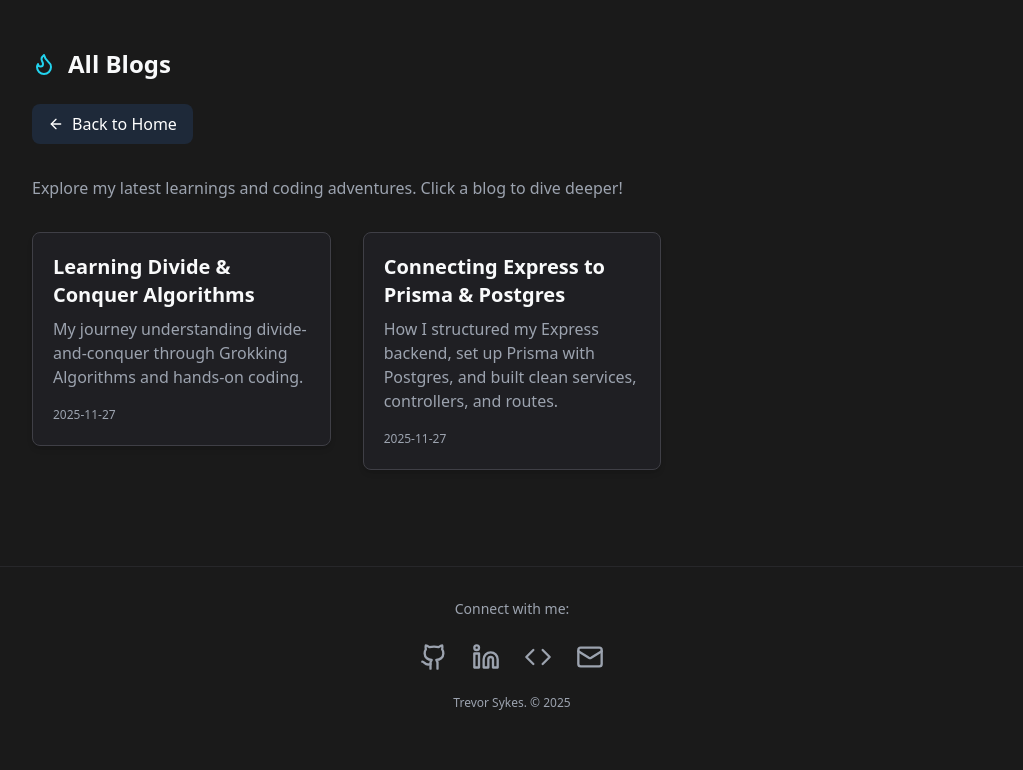
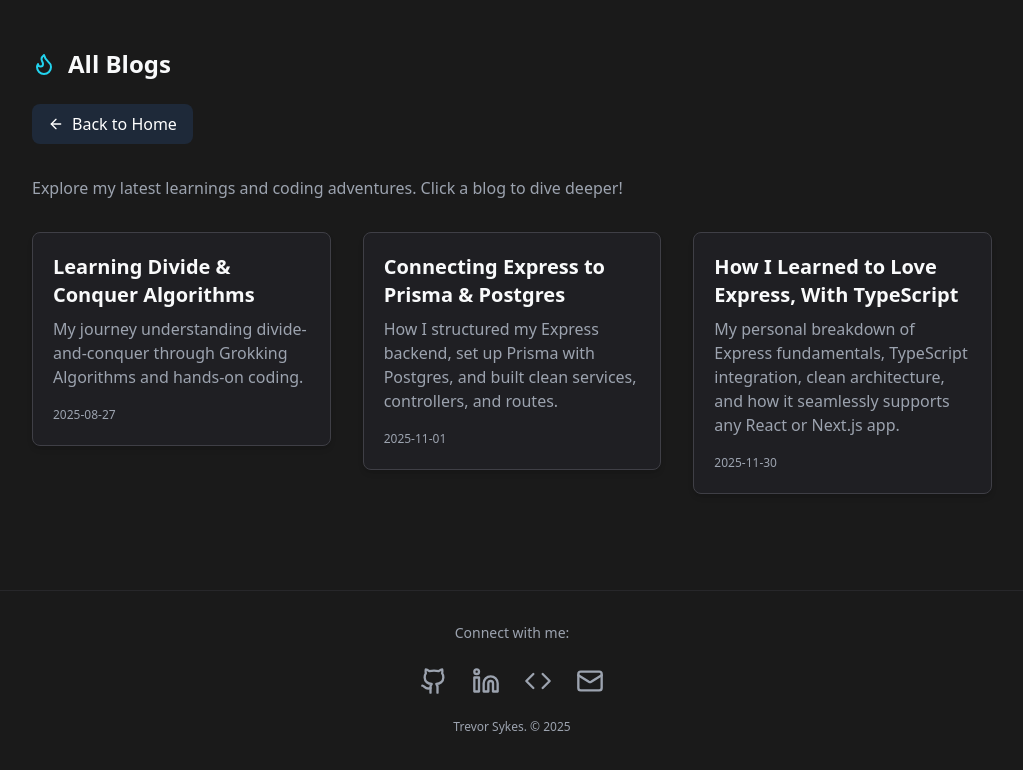
Before and after one commit to trev-sykes/trevs-portfolio, a Next.js app: page /blogs in a window 1280 px wide. Shown: the top 770 px of the page, without its empty margins (128-1151 px from the left). Built offline with nearby package versions, Linux system fonts and the light colour scheme.

Commit message:
update blog, update contact button for x

```diff
--- a/app/components/hero/ContactButtons.tsx
+++ b/app/components/hero/ContactButtons.tsx
@@ -1,4 +1,4 @@
-import { Mail, Github, Linkedin, Twitter } from "lucide-react";
+import { Mail, Github, Linkedin, X } from "lucide-react";
 
 interface Props {
     email: string;
@@ -51,7 +51,7 @@ export default function ContactButtons({ email, github, linkedin, twitter }: Pro
                     rel="noopener noreferrer"
                     className={`${BUTTON_BASE} bg-black text-white hover:bg-pink-500 hover:shadow-pink-400/50`}
                 >
-                    <Twitter className="w-3 h-3 sm:w-4 sm:h-4" /> X
+                    <X className="w-3 h-3 sm:w-4 sm:h-4" />@freshly_mulched
                 </a>
             )}
         </div>
--- a/app/data/blogs.ts
+++ b/app/data/blogs.ts
@@ -10,7 +10,7 @@ const BLOGS: BlogPost[] = [
     {
         id: "grokking-dnc-algorithms",
         title: "Learning Divide & Conquer Algorithms",
-        date: "2025-11-27",
+        date: "2025-08-27",
         excerpt: "My journey understanding divide-and-conquer through Grokking Algorithms and hands-on coding.",
         content: `
 ### Introduction
@@ -82,7 +82,7 @@ I can now confidently approach problems like merge sort, quicksort, and binary s
     {
         id: "express-prisma-postgres-setup",
         title: "Connecting Express to Prisma & Postgres",
-        date: "2025-11-27",
+        date: "2025-11-01",
         excerpt: "How I structured my Express backend, set up Prisma with Postgres, and built clean services, controllers, and routes.",
         content: `
 ### Introduction
@@ -270,6 +270,230 @@ Setting all this up helped me understand the *bigger picture* of backend archite
 
 And honestly? I can't wait to build more with it.
         `,
+    },
+    {
+        id: "mastering-express-with-typescript",
+        title: "How I Learned to Love Express, With TypeScript",
+        date: "2025-11-30",
+        excerpt: "My personal breakdown of Express fundamentals, TypeScript integration, clean architecture, and how it seamlessly supports any React or Next.js app.",
+        content: `
+### Introduction
+
+So lately, I’ve been going *deeper* into **Express**, and honestly?
+I started appreciating it way more once I stripped away all the extras — no Prisma, no Postgres, no noise.
+Just Express, TypeScript, and intentional structure.
+
+It felt like learning the **language of the backend** for real.
+
+I stopped thinking of Express as “just a simple server” and started seeing it as a flexible little engine that powers pretty much any front-end I throw at it — React, Next.js, mobile apps, whatever.
+
+---
+
+### Why TypeScript + Express Just Makes Sense
+
+At first, I thought mixing TypeScript with Express would slow me down.
+But then it clicked:
+
+\`Request\` and \`Response\` types help prevent dumb mistakes
+- autocompletion becomes your best friend
+- controller/service boundaries become *cleaner* because types move with your data
+
+It’s like Express grows up a bit when TypeScript enters the room.
+
+So I made a simple project:
+
+\`\`\`bash
+npm init -y
+npm install express cors
+npm install -D typescript ts-node-dev @types/node @types/express
+npx tsc --init
+\`\`\`
+
+Then I flipped the switch:
+
+\`\`\`json
+{
+    "compilerOptions": {
+    "target": "ES2020",
+    "module": "CommonJS",
+    "outDir": "dist",
+    "rootDir": "src",
+    "strict": true,
+    "esModuleInterop": true
+    }
+}
+\`\`\`
+
+Instantly, everything felt *structured*.
+
+---
+
+### The Backend Structure That Just Works
+
+I kept coming back to this layout because it scales without becoming a mess:
+
+\`\`\`
+src/
+    controllers/
+    services/
+    routes/
+    middleware/
+    types/
+    index.ts
+\`\`\`
+
+It’s simple but disciplined.
+
+- **controllers** → entry point of your app logic
+- **services** → reusable business logic
+- **routes** → HTTP endpoints
+- **middleware** → auth, logs, etc
+- **types** → custom TS interfaces for your data
+
+This structure prevents everything ending up in \`index.ts\` like a doomed spaghetti experiment.
+
+---
+
+### Controllers: Where I Stopped Mixing Logic With Responses
+
+A controller should *answer a request*, nothing more.
+
+\`\`\`ts
+// controllers/userController.ts
+import { Request, Response } from "express";
+import * as userService from "../services/userService";
+
+export const getAllUsers = async (req: Request, res: Response) => {
+    const users = await userService.fetchUsers();
+    res.json(users);
+};
+\`\`\`
+
+No database code, no validation logic.
+Just a simple bridge between Express and your service layer.
+
+---
+
+### Services: My Favorite Layer
+
+Once I separated services, everything felt cleaner.
+
+\`\`\`ts
+// services/userService.ts
+export const fetchUsers = async () => {
+    return [
+        { id: 1, name: "Satoshi" },
+        { id: 2, name: "Ada" }
+    ];
+};
+\`\`\`
+
+The service layer is where the “thinking” happens.
+Validation, transformations, DB calls — all here.
+
+---
+
+### Routes: The Map of My API
+
+\`\`\`ts
+// routes/userRoutes.ts
+import { Router } from "express";
+import { getAllUsers } from "../controllers/userController";
+
+const router = Router();
+
+router.get("/", getAllUsers);
+
+export default router;
+\`\`\`
+
+Simple. Readable. Scalable.
+
+---
+
+### The Index File: Where the Magic Starts
+
+This is where I fixed the classic mistakes:
+
+- forgetting \`express.json()\`
+- not configuring CORS
+- letting all routes live in \`index.ts\`
+
+\`\`\`ts
+// index.ts
+import express from "express";
+import cors from "cors";
+import userRoutes from "./routes/userRoutes";
+
+const app = express();
+
+app.use(express.json());
+app.use(cors());
+
+app.use("/users", userRoutes);
+
+app.listen(3000, () => console.log("Server running on port 3000"));
+\`\`\`
+
+Adding \`express.json()\` feels like unlocking a secret door — suddenly your API accepts JSON like a civilized human.
+
+---
+
+### Why This Fits Perfectly With React or Next.js
+
+React and Next love predictable, well-structured APIs.
+
+When Express is modular and typed:
+
+- fetching becomes dead simple
+- endpoints are obvious
+- refactoring doesn’t break everything
+- you get a clean division of responsibility
+
+React/Next asks → Express answers.
+Life is good.
+
+---
+
+### Common Mistakes I Stopped Making
+
+- ❌ putting all logic in one file
+- ❌ forgetting \`express.json()\`
+- ❌ ignoring CORS
+- ❌ mixing DB logic in controllers
+- ❌ not typing request bodies
+- ❌ not using async/await everywhere
+
+Once I stopped doing these, everything felt cleaner.
+
+---
+
+### Tips I Wish Someone Told Me Earlier
+
+- Middleware is your best friend
+- Type your request bodies
+- Group routes by domain
+- Let controllers stay simple
+- Put the complexity in services
+- Name your files clearly
+- Small files are good files
+
+---
+
+### Final Thoughts
+
+This Express + TypeScript phase felt like a real leveling-up moment.
+
+It wasn’t flashy.
+It wasn’t trendy.
+Just clean architecture, clear boundaries, and this peaceful sense that everything is finally “in its place.”
+
+Now Express feels like a quiet, dependable foundation under all my React and Next apps.
+
+Honestly?
+That’s when you really *get* Express —
+when it disappears and simply supports your whole stack without getting in the way.
+        `
     }
 
 ];
--- a/app/data/projects.ts
+++ b/app/data/projects.ts
@@ -14,14 +14,14 @@ const PROJECTS: Project[] = [
     },
     {
         id: 2,
-        title: "Home Page Template",
+        title: "Nostromo Notes",
         description:
-            "A sleek and modern landing page with Web3 aesthetics, built with React, TypeScript, TailwindCSS, Vite, and Framer Motion. Features smooth animations, responsive interactive buttons, and a polished, adaptable layout suitable for e-commerce brands and Web3 dApps.",
-        mobileDescription: "Modern Web3-style landing page with smooth animations.",
-        liveDemo: "https://home-page-template.vercel.app/",
-        github: "https://github.com/trev-sykes/home-page-template",
-        thumbnail: "/projects/home-page.png",
-        tech: ["React", "TypeScript", "Tailwind CSS", "Vite", "Framer Motion"]
+            "A terminal-style React app inspired by the Alien franchise, allowing users to add, modify, and delete notes with interactive features, animations, and a nostalgic boot sequence. Built with React, TypeScript, Vite, and zustand for efficient state management.",
+        mobileDescription: "Alien-inspired terminal app for notes with retro animations.",
+        liveDemo: "https://nostromo-notes.vercel.app/",
+        github: "https://github.com/trev-sykes/nostromo-notes",
+        thumbnail: "/projects/nostromo-notes.png",
+        tech: ["React", "TypeScript", "Vite", "zustand", "Framer Motion", "Tailwind CSS"]
     },
     {
         id: 3,
@@ -36,14 +36,14 @@ const PROJECTS: Project[] = [
     },
     {
         id: 4,
-        title: "Nostromo Notes",
+        title: "Home Page Template",
         description:
-            "A terminal-style React app inspired by the Alien franchise, allowing users to add, modify, and delete notes with interactive features, animations, and a nostalgic boot sequence. Built with React, TypeScript, Vite, and zustand for efficient state management.",
-        mobileDescription: "Alien-inspired terminal app for notes with retro animations.",
-        liveDemo: "https://nostromo-notes.vercel.app/",
-        github: "https://github.com/trev-sykes/nostromo-notes",
-        thumbnail: "/projects/nostromo-notes.png",
-        tech: ["React", "TypeScript", "Vite", "zustand", "Framer Motion", "Tailwind CSS"]
+            "A sleek and modern landing page with Web3 aesthetics, built with React, TypeScript, TailwindCSS, Vite, and Framer Motion. Features smooth animations, responsive interactive buttons, and a polished, adaptable layout suitable for e-commerce brands and Web3 dApps.",
+        mobileDescription: "Modern Web3-style landing page with smooth animations.",
+        liveDemo: "https://home-page-template.vercel.app/",
+        github: "https://github.com/trev-sykes/home-page-template",
+        thumbnail: "/projects/home-page.png",
+        tech: ["React", "TypeScript", "Tailwind CSS", "Vite", "Framer Motion"]
     },
     {
         id: 5,
```
